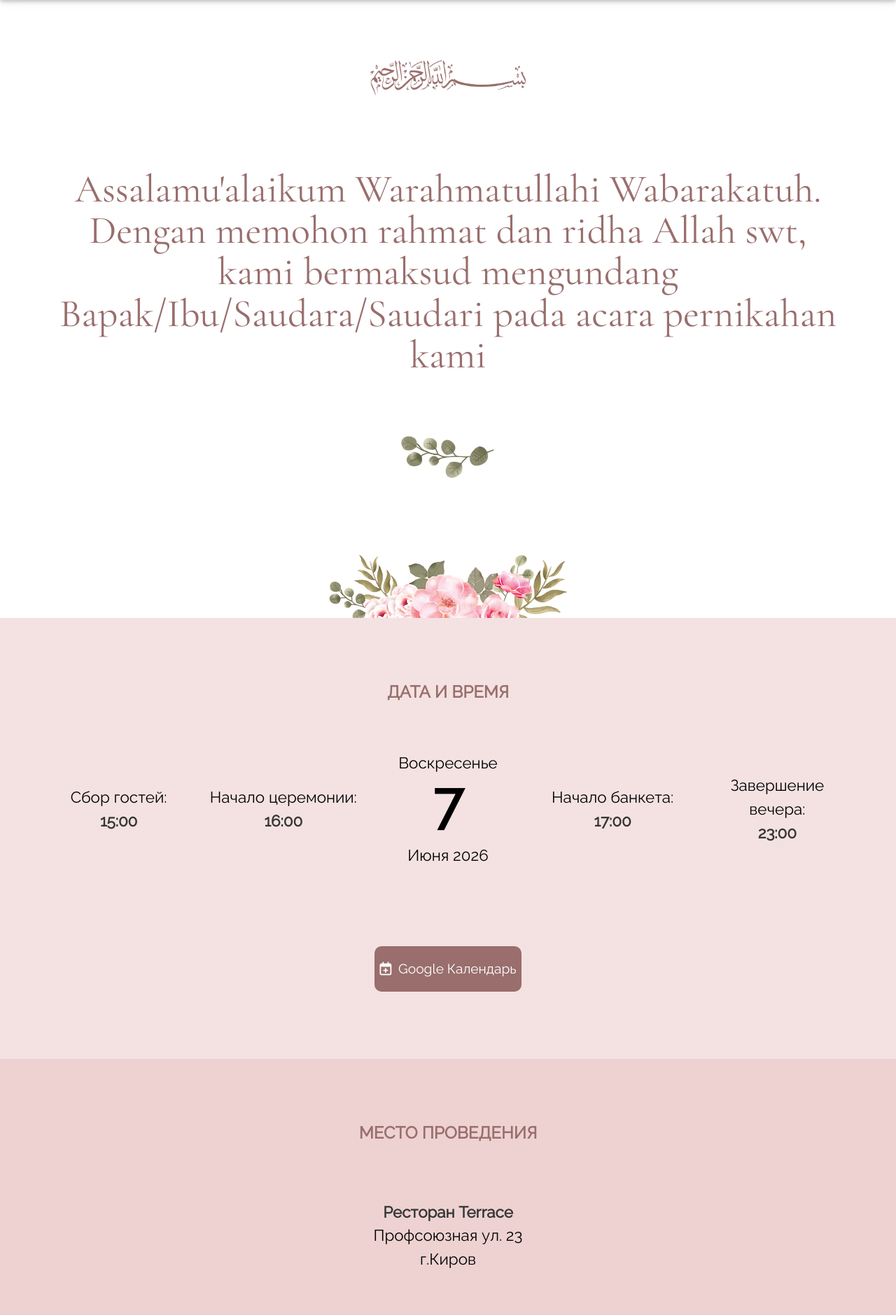
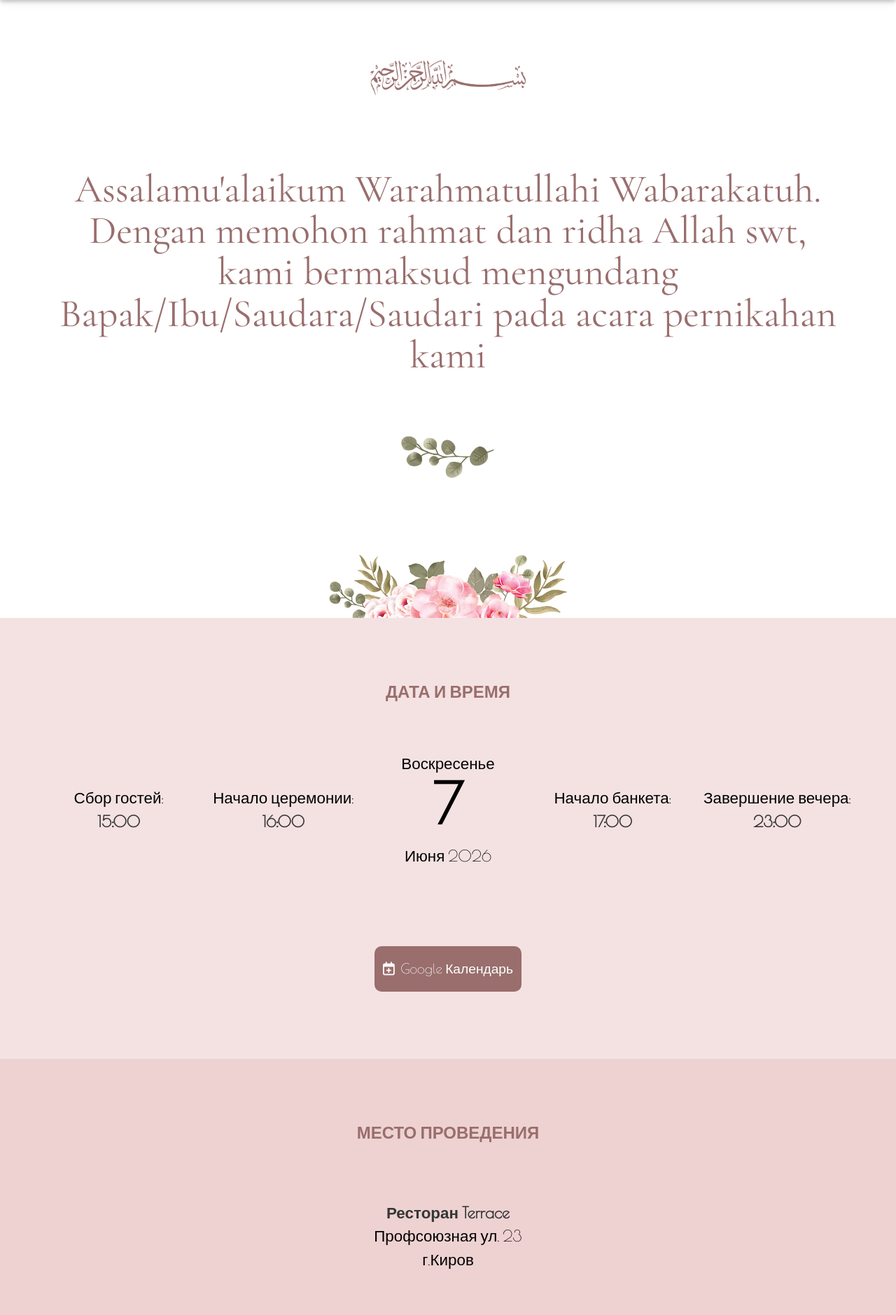
Before and after one commit to Maxim-and-Polina/Maxim-and-Polina.github.io, a PHP site: page / in a window 1280 px wide; the page is wider, and only the part inside the window is pictured. Shown: the part 1091-2970 px from the top of that part at 70% size. Run offline with PHP 8.4, Linux system fonts and the light colour scheme; some libraries are stand-ins or nearby versions.

Commit message:
Update menikah.css

```diff
--- a/css/menikah.css
+++ b/css/menikah.css
@@ -1,4 +1,4 @@
-@import url("https://fonts.googleapis.com/css?family=Lato|Raleway|Cormorant+Garamond");
+@import url("https://fonts.googleapis.com/css?family=Lato|Poiret+One|Cormorant+Garamond");
 .has-vertically-aligned-content {
   display: flex;
   flex-direction: column;
@@ -10,7 +10,7 @@
 }
 
 html {
-  font-family: 'Raleway', Tahoma, sans-serif;
+  font-family: 'Poiret One', Tahoma, sans-serif;
   width: 100%;
   min-height: 100%;
 }
@@ -44,7 +44,7 @@ html {
   background-size: cover;
   color: white;
   box-shadow: inset 0 3px 6px rgba(0, 0, 0, 0.16), 0 3px 6px rgba(0, 0, 0, 0.23);
-  font-family: 'Raleway', sans-serif;
+  font-family: 'Poiret One', sans-serif;
 }
 
 
@@ -127,7 +127,7 @@ html {
 .main-content {
   padding-top: 2rem;
   color: #000;
-  font-family: 'Raleway', sans-serif;
+  font-family: 'Poiret One', sans-serif;
 }
 
 .main-content .section-dark {
@@ -262,7 +262,7 @@ html {
   height: 50px;
   font-size: 1.1rem;
   text-transform: uppercase;
-  font-family: 'Raleway', sans-serif;
+  font-family: 'Poiret One', sans-serif;
 }
 
 @media (max-width: 599px) {
@@ -288,7 +288,7 @@ html {
 }
 
 .main-content .section-title {
-  font-family: 'Raleway', sans-serif;
+  font-family: 'Poiret One', sans-serif;
   font-weight: 900;
   color: #996E6D;
   text-transform: uppercase;
@@ -321,19 +321,19 @@ vertical-align: middle;
 
 .waktu {
   font-size: 1.4rem;
-  font-family: 'Raleway', sans-serif;
+  font-family: 'Poiret One', sans-serif;
 }
 
 .tanggal-angka {
   font-size: 5rem;
-  font-family: 'Raleway', sans-serif;
+  font-family: 'Poiret One', sans-serif;
   font-weight: 900;
   line-height: 1;
 }
 
 .tempat {
   font-size: 1.4rem;
-  font-family: 'Raleway', sans-serif;
+  font-family: 'Poiret One', sans-serif;
   font-size: ;
   margin-bottom: 50px;
 }
```
